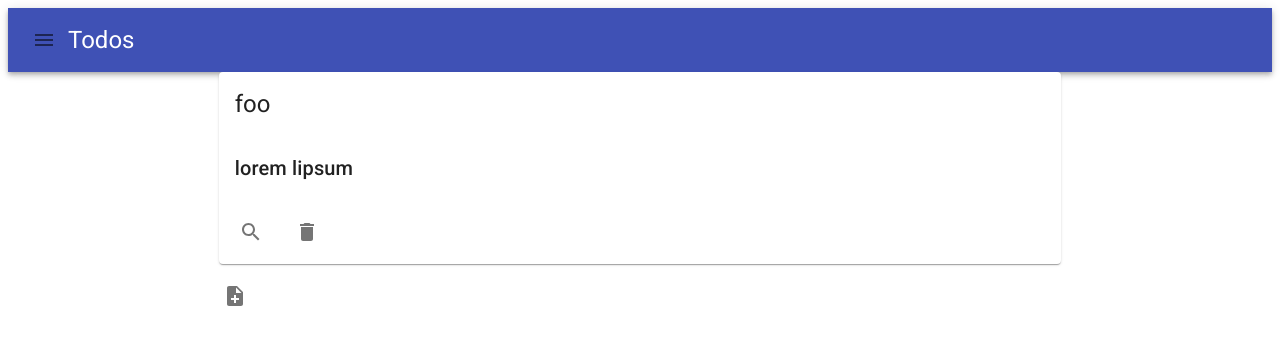
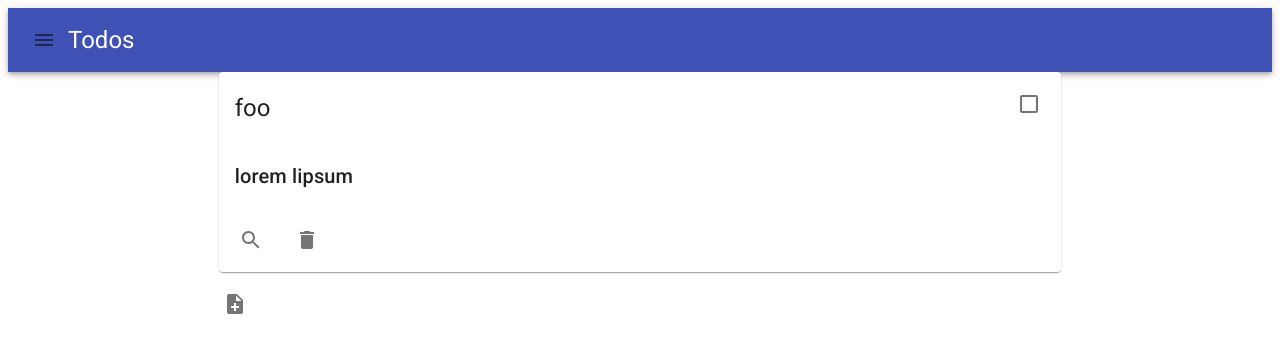
Before and after one commit to bartlomiejolma/todos-material-ui, a React (Create React App) app: page / in a window 1280 px wide. Shown: the top 352 px of the page. Built offline with nearby package versions, Linux system fonts and the light colour scheme.

Commit message:
Adds checkbox icon.

```diff
--- a/src/pages/TodoList/TodoView.js
+++ b/src/pages/TodoList/TodoView.js
@@ -7,12 +7,24 @@ import {
   Typography,
   IconButton,
 } from "@material-ui/core";
-import { Delete, Search } from "@material-ui/icons";
+import {
+  CheckBox,
+  CheckBoxOutlineBlank,
+  Delete,
+  Search,
+} from "@material-ui/icons";
 
 const TodoView = ({ todo }) => {
   return (
     <Card>
-      <CardHeader title={todo.title} />
+      <CardHeader
+        title={todo.title}
+        action={
+          <IconButton>
+            {todo.completed ? <CheckBox /> : <CheckBoxOutlineBlank />}
+          </IconButton>
+        }
+      />
       <CardMedia image={todo.image} />
       <CardContent>
         <Typography variant="h6">{todo.description}</Typography>
```
